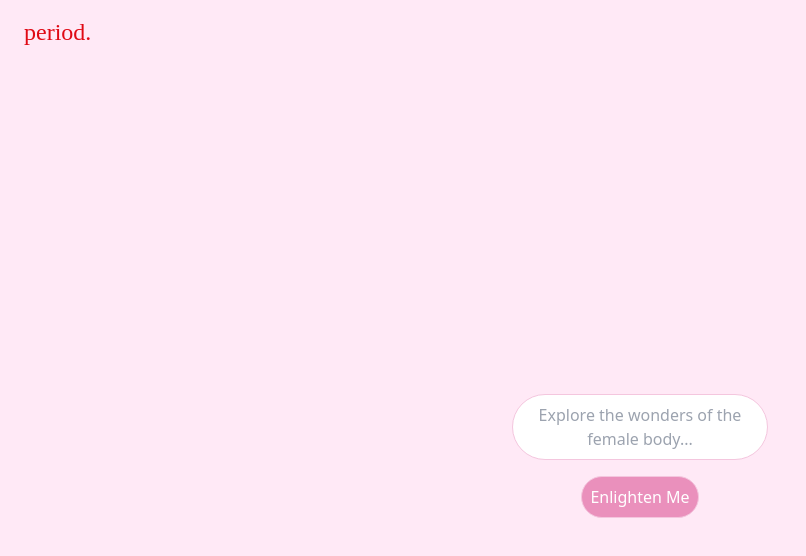
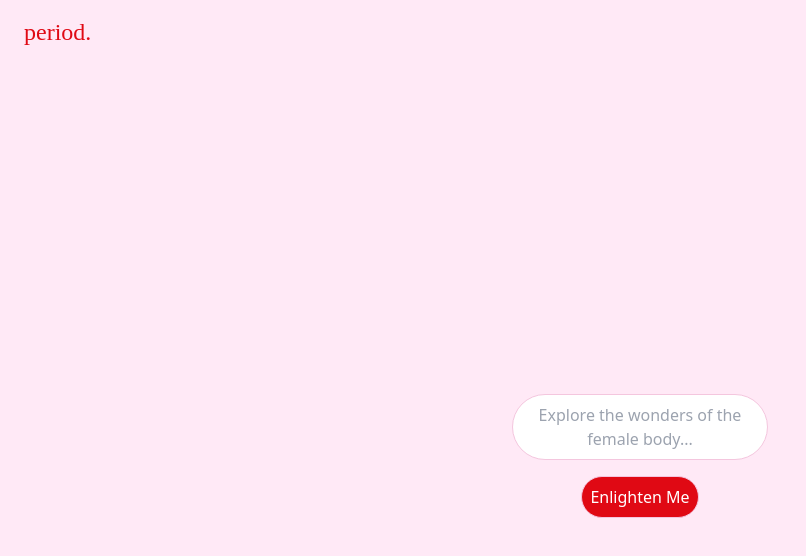
Before and after one commit to bktfuture/period., a Next.js app: page / in a window 1280 px wide. Shown: the top 556 px of the page, without its empty margins (0-806 px from the left). Built offline with nearby package versions, Linux system fonts and the light colour scheme; a web font is replaced by a local one.

Commit message:
adjust color of button

```diff
--- a/src/pages/index.tsx
+++ b/src/pages/index.tsx
@@ -21,7 +21,7 @@ export default function Home() {
         </div>
           <Link href="/ailearning" passHref>
             <div className="text-dark-rose p-4">
-              <button className="rounded-full border border-medium-rose text-white p-2 bg-dark-rose hover:bg-period-red hover:border-medium-rose transition duration-300 ease-in-out">Enlighten Me</button>
+              <button className="rounded-full border border-medium-rose text-white p-2 bg-period-red hover:bg-dark-rose hover:border-dark-rose transition duration-300 ease-in-out">Enlighten Me</button>
             </div>
           </Link>
       </main>
```
